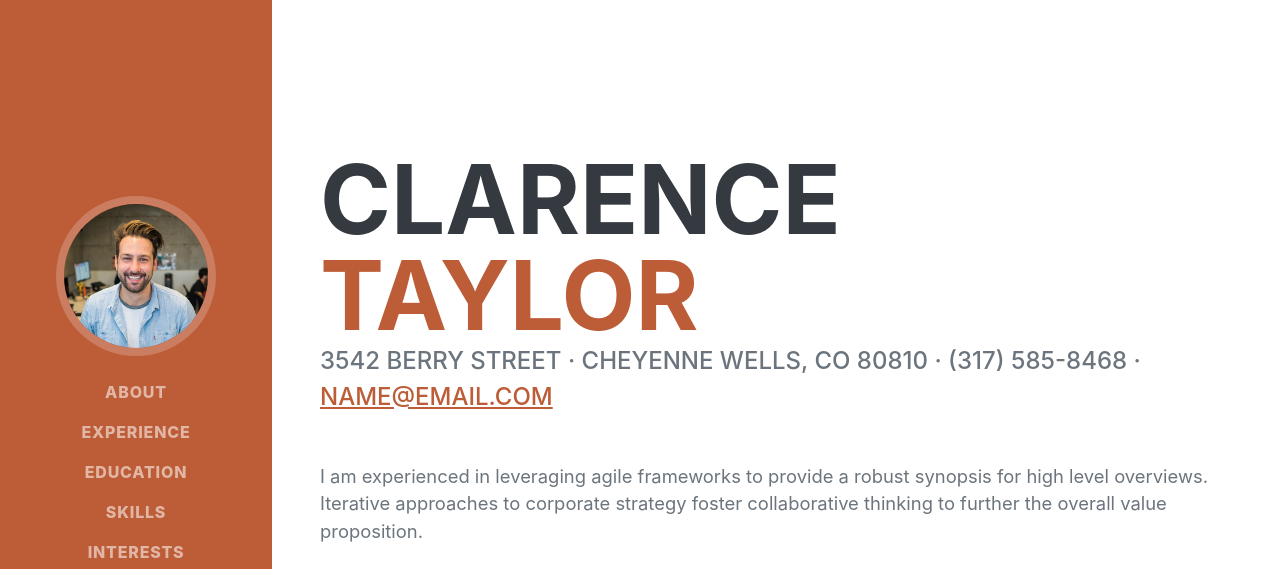
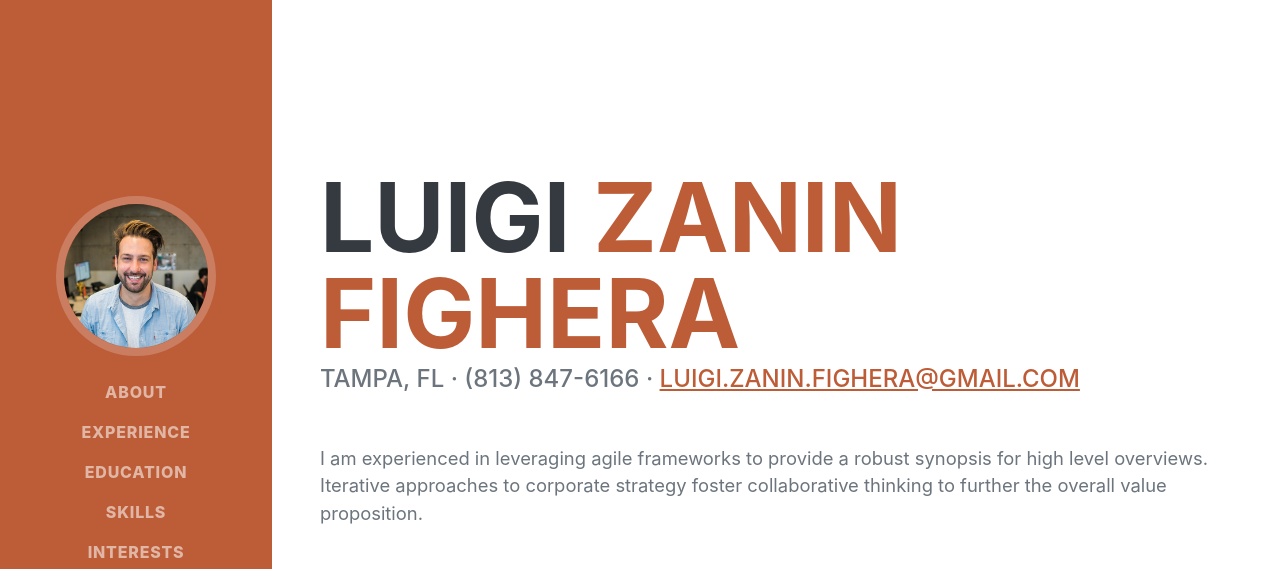
Before and after one commit to luigizaninf/luigizaninf.github.io, a plain HTML site: page index.html in a window 1280 px wide. Shown: the top 569 px of the page. Drawn offline with nearby package versions, Linux system fonts and the light colour scheme; a web font is replaced by a local one.

Commit message:
Update index.html

```diff
--- a/index.html
+++ b/index.html
@@ -40,12 +40,12 @@
             <section class="resume-section" id="about">
                 <div class="resume-section-content">
                     <h1 class="mb-0">
-                        Clarence
-                        <span class="text-primary">Taylor</span>
+                        Luigi
+                        <span class="text-primary">Zanin Fighera</span>
                     </h1>
                     <div class="subheading mb-5">
-                        3542 Berry Street · Cheyenne Wells, CO 80810 · (317) 585-8468 ·
-                        <a href="mailto:name@email.com">name@email.com</a>
+                        Tampa, FL · (813) 847-6166 ·
+                        <a href="mailto:name@email.com">luigi.zanin.fighera@gmail.com</a>
                     </div>
                     <p class="lead mb-5">I am experienced in leveraging agile frameworks to provide a robust synopsis for high level overviews. Iterative approaches to corporate strategy foster collaborative thinking to further the overall value proposition.</p>
                     <div class="social-icons">
```
